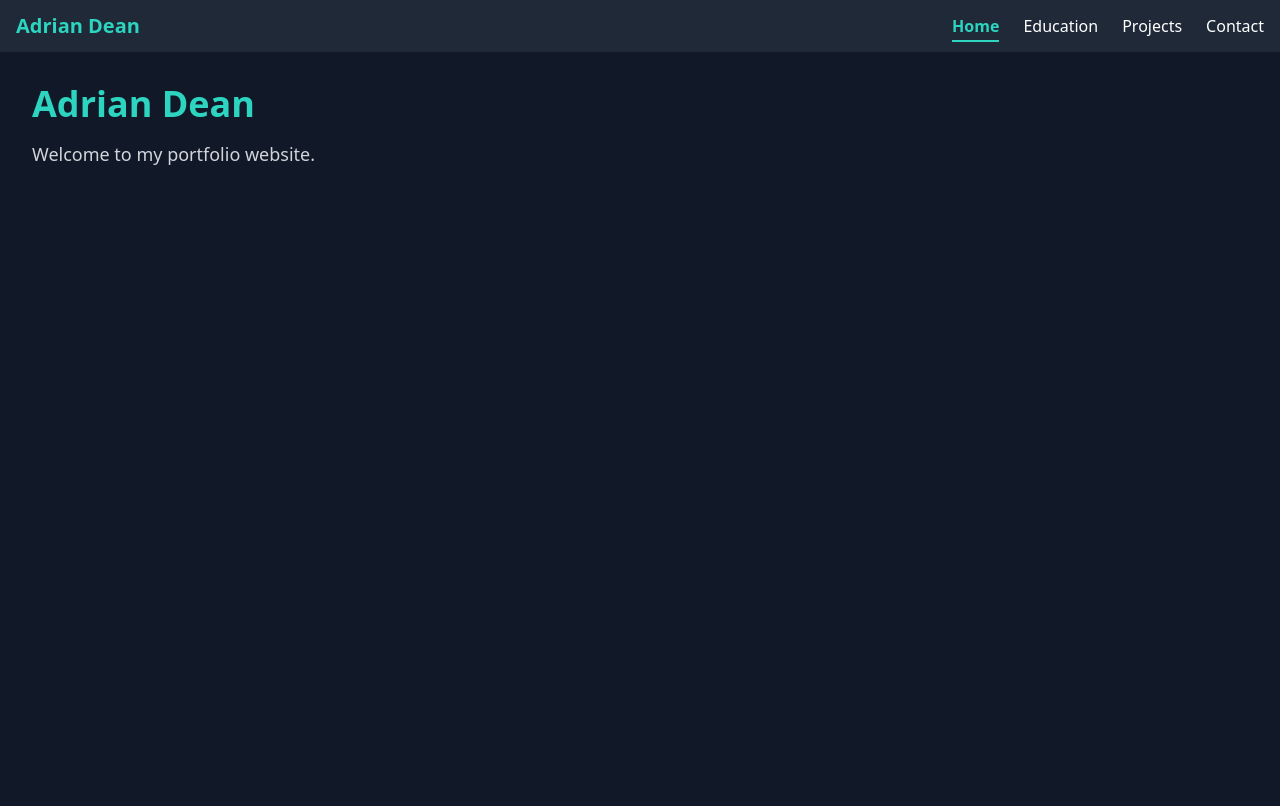
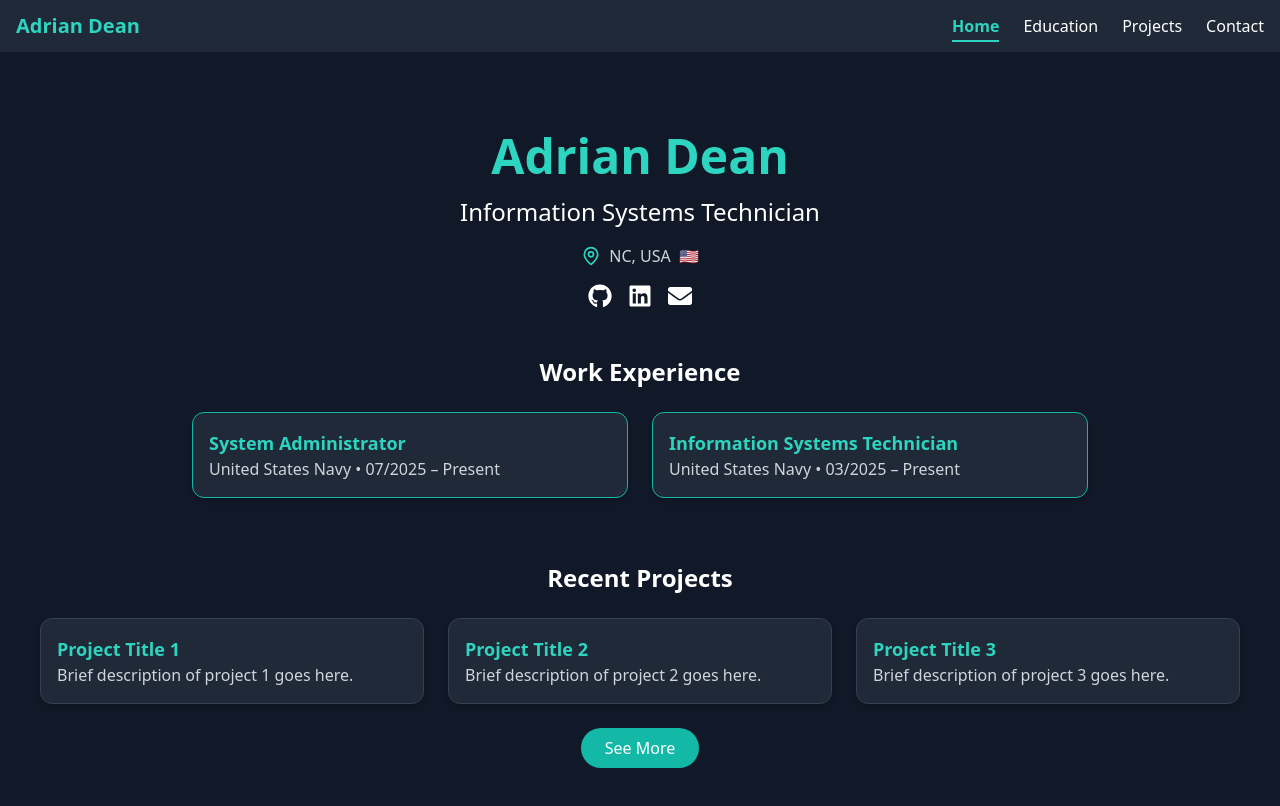
Before and after one commit to adrian-dean/adrian-dean.github.io, a React (Vite) app: page /#/ in a window 1280 px wide. Shown: the top 806 px of the page. Built offline with nearby package versions, Linux system fonts and the light colour scheme; the HTML template or start-up script is replaced by a standard one.

Commit message:
Added and configured the Home Page

```diff
--- a/package.json
+++ b/package.json
@@ -12,6 +12,7 @@
   "dependencies": {
     "html2canvas": "^1.4.1",
     "jspdf": "^3.0.1",
+    "lucide-react": "^0.522.0",
     "react": "^18.2.0",
     "react-dom": "^18.2.0",
     "react-icons": "^5.5.0",
--- a/src/app.jsx
+++ b/src/app.jsx
@@ -1,8 +1,9 @@
-import { HashRouter as Router, Routes, Route } from 'react-router-dom';
+import { BrowserRouter as Router, Routes, Route } from 'react-router-dom';
 import Education from './pages/Education';
 import Contact from './pages/Contact';
 import Navbar from './components/Navbar';
 import Projects from './pages/Projects';
+import Home from './pages/Home';
 
 function App() {
   return (
@@ -12,15 +13,7 @@
         <Route path="/projects" element={<Projects />} />
         <Route path="/education" element={<Education />} />
         <Route path="/contact" element={<Contact />} />
-        <Route
-          path="/"
-          element={
-            <div className="p-8 font-sans bg-gray-900 min-h-screen text-white">
-              <h1 className="text-4xl font-bold mb-4 text-teal-400">Adrian Dean</h1>
-              <p className="text-lg text-gray-300">Welcome to my portfolio website.</p>
-            </div>
-          }
-        />
+        <Route path="/" element={<Home />} />
       </Routes>
     </Router>
   );
--- a/src/components/Navbar.jsx
+++ b/src/components/Navbar.jsx
@@ -8,7 +8,7 @@
   const navItems = [
     { name: 'Home', path: '/' },
     { name: 'Education', path: '/education' },
-    { name: 'Projects', path: '/projects' }, // ✅ Added Projects link
+    { name: 'Projects', path: '/projects' },
     { name: 'Contact', path: '/contact' },
   ];
 
@@ -20,7 +20,11 @@
         <div className="md:hidden">
           <button onClick={() => setIsOpen(!isOpen)} className="focus:outline-none">
             <svg className="w-6 h-6" fill="none" stroke="currentColor" strokeWidth="2" viewBox="0 0 24 24">
-              <path strokeLinecap="round" strokeLinejoin="round" d={!isOpen ? 'M4 6h16M4 12h16M4 18h16' : 'M6 18L18 6M6 6l12 12'} />
+              <path
+                strokeLinecap="round"
+                strokeLinejoin="round"
+                d={!isOpen ? 'M4 6h16M4 12h16M4 18h16' : 'M6 18L18 6M6 6l12 12'}
+              />
             </svg>
           </button>
         </div>
@@ -33,7 +37,7 @@
               className={`relative transition duration-200 ${
                 location.pathname === path
                   ? 'text-teal-400 font-semibold after:absolute after:-bottom-1 after:left-0 after:h-[2px] after:w-full after:bg-teal-400 after:content-[""] after:transition-all after:duration-300'
-                   : 'hover:text-teal-400'
+                  : 'hover:text-teal-400'
               }`}
             >
               {name}
@@ -49,7 +53,7 @@
               key={name}
               to={path}
               onClick={() => setIsOpen(false)}
-              className={`relative transition duration-200 ${
+              className={`relative block transition duration-200 ${
                 location.pathname === path
                   ? 'text-teal-400 font-semibold after:absolute after:-bottom-1 after:left-0 after:h-[2px] after:w-full after:bg-teal-400 after:content-[""] after:transition-all after:duration-300'
                   : 'hover:text-teal-400'
--- /dev/null
+++ b/src/pages/Home.jsx
@@ -0,0 +1,71 @@
+import React from 'react';
+import { Link } from 'react-router-dom';
+import { FaGithub, FaLinkedin, FaEnvelope } from 'react-icons/fa';
+import { MapPin } from 'lucide-react';
+
+const Home = () => {
+  return (
+    <div className="min-h-screen bg-gray-900 text-white px-4 py-10 md:px-10 md:py-20">
+      {/* Hero Section */}
+      <section className="text-center space-y-4 mb-12">
+        <h1 className="text-4xl md:text-5xl font-bold text-teal-400">Adrian Dean</h1>
+        <p className="text-xl md:text-2xl">Information Systems Technician</p>
+        <p className="text-gray-300 flex justify-center items-center gap-2">
+          <MapPin className="w-5 h-5 text-teal-400" />
+          NC, USA <span role="img" aria-label="USA Flag">🇺🇸</span>
+        </p>
+
+        {/* Social Links */}
+        <div className="flex justify-center gap-4 mt-4">
+          <a href="https://github.com/adrian-dean" target="_blank" rel="noopener noreferrer" className="hover:text-teal-400">
+            <FaGithub className="w-6 h-6" />
+          </a>
+          <a href="https://linkedin.com" target="_blank" rel="noopener noreferrer" className="hover:text-teal-400">
+            <FaLinkedin className="w-6 h-6" />
+          </a>
+          <Link to="/contact" className="hover:text-teal-400">
+            <FaEnvelope className="w-6 h-6" />
+          </Link>
+        </div>
+      </section>
+
+      {/* Work Experience */}
+      <section className="mb-16">
+        <h2 className="text-2xl font-semibold text-center mb-6">Work Experience</h2>
+        <div className="grid grid-cols-1 md:grid-cols-2 gap-6 max-w-4xl mx-auto">
+          <div className="bg-gray-800 p-4 rounded-xl shadow-md border border-teal-500">
+            <h3 className="text-lg font-semibold text-teal-400">System Administrator</h3>
+            <p className="text-gray-300">United States Navy • 07/2025 – Present</p>
+          </div>
+          <div className="bg-gray-800 p-4 rounded-xl shadow-md border border-teal-500">
+            <h3 className="text-lg font-semibold text-teal-400">Information Systems Technician</h3>
+            <p className="text-gray-300">United States Navy • 03/2025 – Present</p>
+          </div>
+        </div>
+      </section>
+
+      {/* Featured Projects */}
+      <section>
+        <h2 className="text-2xl font-semibold text-center mb-6">Recent Projects</h2>
+        <div className="grid grid-cols-1 md:grid-cols-3 gap-6">
+          {[1, 2, 3].map(i => (
+            <div key={i} className="bg-gray-800 p-4 rounded-xl shadow-md border border-gray-700 hover:border-teal-400 transition">
+              <h3 className="text-lg font-semibold text-teal-400">Project Title {i}</h3>
+              <p className="text-gray-300">Brief description of project {i} goes here.</p>
+            </div>
+          ))}
+        </div>
+        <div className="text-center mt-6">
+          <Link
+            to="/projects"
+            className="inline-block bg-teal-500 text-white px-6 py-2 rounded-full font-medium hover:bg-teal-600 transition"
+          >
+            See More
+          </Link>
+        </div>
+      </section>
+    </div>
+  );
+};
+
+export default Home;
--- a/vite.config.js
+++ b/vite.config.js
@@ -3,4 +3,5 @@
 
 export default defineConfig({
   plugins: [react()],
+  base: '/',
 });
```
Also changed, not shown: 6 other files (tests, documents, lock files or other folders).
